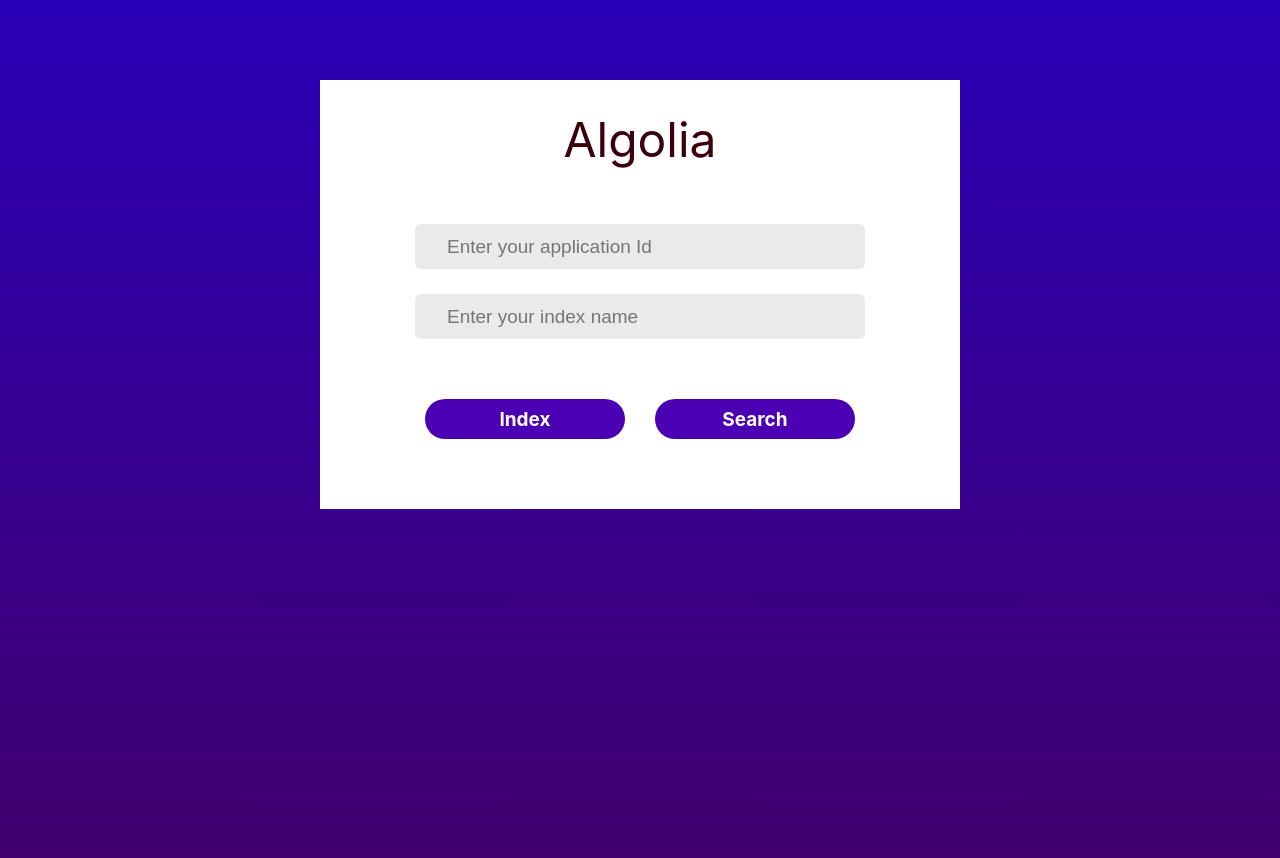
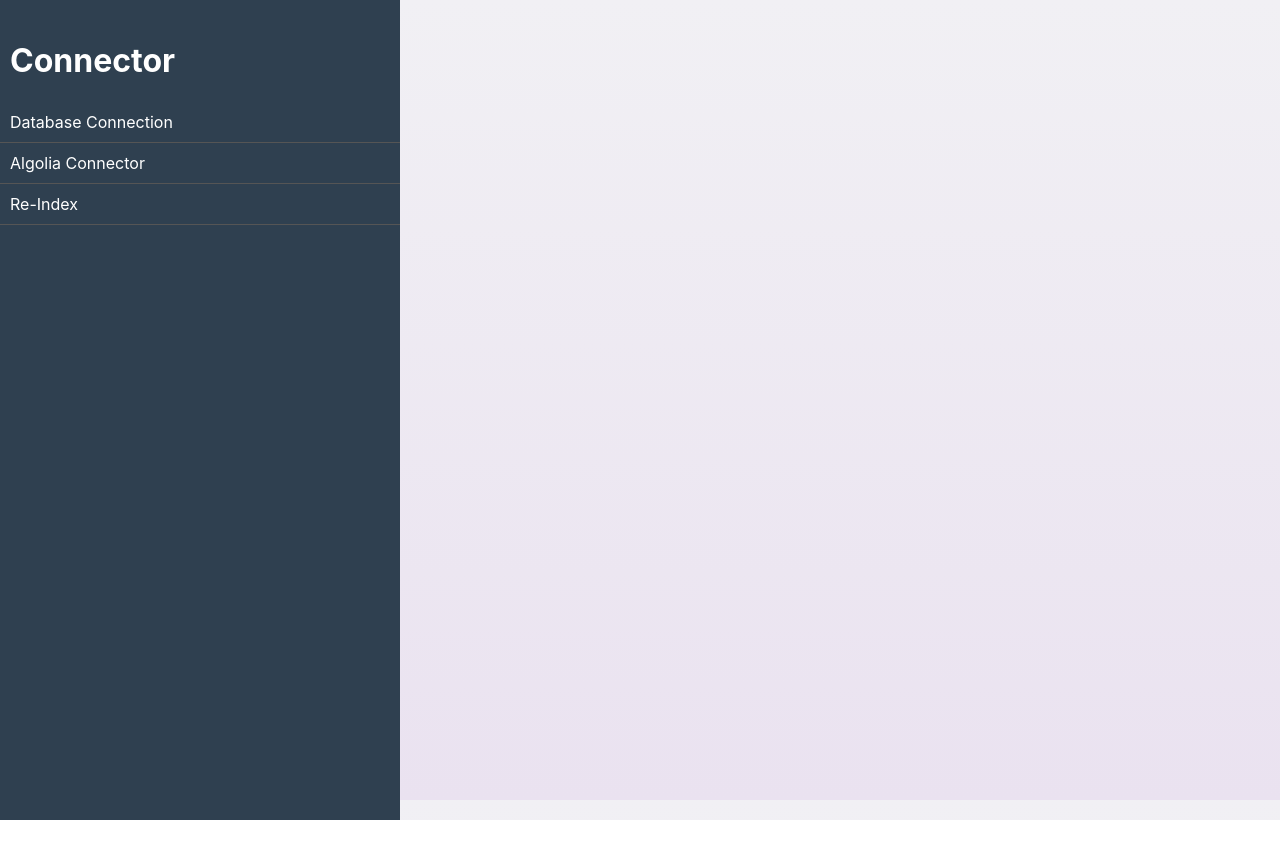
Before and after one commit to minna1996/algolia-ui, a React (Create React App) app: page / in a window 1280 px wide. Shown: the top 858 px of the page. After the commit the page ends 820 px from the top, so only its background shows below. Built offline with nearby package versions, Linux system fonts and the light colour scheme.

Commit message:
Design changed

```diff
--- a/package.json
+++ b/package.json
@@ -9,11 +9,11 @@
     "axios": "^1.6.0",
     "react": "^18.2.0",
     "react-dom": "^18.2.0",
+    "react-router-dom": "^6.18.0",
     "react-scripts": "5.0.1",
     "web-vitals": "^2.1.4"
   },
   "proxy": "http://localhost:8080",
-
   "scripts": {
     "start": "react-scripts start",
     "build": "react-scripts build",
--- a/src/App.css
+++ b/src/App.css
@@ -1,38 +1,4 @@
-.App {
-  text-align: center;
+body{
+  margin: 0;
+  padding: 0;
 }
-
-.App-logo {
-  height: 40vmin;
-  pointer-events: none;
-}
-
-@media (prefers-reduced-motion: no-preference) {
-  .App-logo {
-    animation: App-logo-spin infinite 20s linear;
-  }
-}
-
-.App-header {
-  background-color: #282c34;
-  min-height: 100vh;
-  display: flex;
-  flex-direction: column;
-  align-items: center;
-  justify-content: center;
-  font-size: calc(10px + 2vmin);
-  color: white;
-}
-
-.App-link {
-  color: #61dafb;
-}
-
-@keyframes App-logo-spin {
-  from {
-    transform: rotate(0deg);
-  }
-  to {
-    transform: rotate(360deg);
-  }
-}
--- a/src/App.js
+++ b/src/App.js
@@ -1,9 +1,11 @@
+import React from 'react';
 import './App.css';
-import AlgoliaSetUp from './Components/AlgoliaSetUp'
+import Dashboard from './Components/Dashboard/Dashboard';
+
 function App() {
   return (
-    <div>
-     <AlgoliaSetUp />
+    <div className="App">
+      <Dashboard />
     </div>
   );
 }
--- a/src/Components/AlgoliaSetUp.jsx
+++ b/src/Components/AlgoliaDashBoard/AlgoliaSetUp.jsx
@@ -1,12 +1,12 @@
 import React, { useState } from "react";
-import './AlgoliaSetUp.css';
-import { addIndexToApi } from '../api/AlgoliaConfiguration.js';
+import { addIndexToApi } from '../../api/AlgoliaConfiguration.js';
+import '../CSS/Common.css'
 
 const AlgoliaSetUp = () => {
     const [applicationId, setApplicationId] = useState('');
     const [indexName, setIndexName] = useState('');
     const [loading, setLoading] = useState(false);
-
+console.log("hhhh")
 
     const addIndicesToIndicesArray = () => {
         if (!applicationId || !indexName) {
@@ -32,7 +32,7 @@
     return (
         <div className='container'>
             <div className="header">
-                <div className="text">Algolia</div>
+                <div className="text">Create your Index</div>
             </div>
             <div className="inputs">
                 <div className="input">
@@ -56,7 +56,7 @@
             </div>
             <div className="submit-container">
                 <div className="submit" onClick={addIndicesToIndicesArray}>Index</div>
-                <div className="submit">Search</div>
+                {/* <div className="submit">Search</div> */}
             </div>
             {loading && (
                 <div className="loader-container">
--- a/src/Components/AlgoliaSetUp.css
+++ b/src/Components/CSS/Common.css
@@ -1,8 +1,6 @@
 .container{
     display: flex;
     flex-direction: column;
-    margin: auto;
-    margin-top: 80px;
     background: #fff;
     padding-bottom: 10px;
     width: 40rem;
@@ -19,8 +17,8 @@
 
 .text{
     color: #3c000d;
-    font-size: 48px;
-    font-weight: 9px;
+    font-size: 2rem;
+    font-weight: 5rem;
 }
 
 .inputs{
@@ -76,7 +74,7 @@
     width: 200px;
     height: 40px;
     color: #fff;
-    background: #4c00b4;
+    background: #2F4050;
     border-radius: 50px;
     font-size: 19px;
     font-weight: 700;
--- /dev/null
+++ b/src/Components/DBConnector/DBConnectionForm.jsx
@@ -0,0 +1,32 @@
+import React, { useState } from 'react';
+import '../CSS/Common.css'
+
+const DBConnectionForm = () => {
+    const [loading, setLoading] = useState(false);
+    return (
+        <div className='container'>
+            <div className="header">
+                <div className="text">Database Connection</div>
+            </div>
+            <div className="inputs">
+                <div className="input">
+                    <input
+                        type="text"
+                        placeholder="Enter your connection url"
+                        required
+                    />
+                </div>
+            </div>
+            <div className="submit-container">
+                <div className="submit" >Save</div>
+            </div>
+            {loading && (
+                <div className="loader-container">
+                    <div className="loader"></div>
+                </div>
+            )}
+        </div>
+    );
+}
+
+export default DBConnectionForm;
--- /dev/null
+++ b/src/Components/Dashboard/Content.js
@@ -0,0 +1,30 @@
+// Content.js
+import React from 'react';
+import './Dashboard.css';
+import AlgoliaSetup from '../AlgoliaDashBoard/AlgoliaSetUp';
+import DBConnector from '../DBConnector/DBConnectionForm';
+
+const Content = ({ activeSection }) => {
+  return (
+    <div className="content">
+      {activeSection === 'Database Connection' && (
+        <div className='data-center'>
+          <DBConnector/>
+        </div>
+      )}
+      {activeSection === 'Algolia Connector' && (
+        <div>
+          <AlgoliaSetup/>
+        </div>
+      )}
+      {activeSection === 'Re-Index' && (
+        <div>
+          <h2>Re-Index</h2>
+          {/* Content for the 'Re-Index' section */}
+        </div>
+      )}
+    </div>
+  );
+};
+
+export default Content;
--- /dev/null
+++ b/src/Components/Dashboard/Dashboard.css
@@ -0,0 +1,14 @@
+.dashboard {
+    display: flex;
+    align-items: stretch;
+  }
+
+  .content {
+    flex: 3;
+    padding-top: 5rem;
+    padding-left: 2rem;
+  }
+
+  .data-center{
+    align-items: center;
+  }
--- /dev/null
+++ b/src/Components/Dashboard/Dashboard.js
@@ -0,0 +1,27 @@
+import React, { Component } from 'react';
+import Sidebar from '../SideBar/Sidebar';
+import Content from './Content';
+
+class Dashboard extends Component {
+  constructor() {
+    super();
+    this.state = {
+      activeSection: null,
+    };
+  }
+
+  handleSectionClick = (section) => {
+    this.setState({ activeSection: section });
+  };
+
+  render() {
+    return (
+      <div className="dashboard">
+        <Sidebar onSectionClick={this.handleSectionClick} />
+        <Content activeSection={this.state.activeSection} />
+      </div>
+    );
+  }
+}
+
+export default Dashboard;
--- /dev/null
+++ b/src/Components/SideBar/Sidebar.css
@@ -0,0 +1,20 @@
+.sidebar {
+    height: 100vh;
+    width: 50vh;
+    background-color: #2F4050;
+    color: #fff;
+    padding-top: 20px;
+  }
+
+  .section {
+    cursor: pointer;
+    padding: 10px;
+    border-bottom: 1px solid #555;
+    &:hover {
+      background: #444;
+    }
+  }
+
+  .heading{
+    margin-left: 10px;
+  }
--- /dev/null
+++ b/src/Components/SideBar/Sidebar.js
@@ -0,0 +1,22 @@
+// Sidebar.js
+import React from 'react';
+import './Sidebar.css'
+
+const Sidebar = ({ onSectionClick }) => {
+  return (
+    <div className="sidebar">
+      <h1 className="heading"> Connector </h1>
+      <div className="section" onClick={() => onSectionClick('Database Connection')}>
+        Database Connection
+      </div>
+      <div className="section" onClick={() => onSectionClick('Algolia Connector')}>
+        Algolia Connector
+      </div>
+      <div className="section" onClick={() => onSectionClick('Re-Index')}>
+        Re-Index
+      </div>
+    </div>
+  );
+};
+
+export default Sidebar;
--- a/src/index.css
+++ b/src/index.css
@@ -5,8 +5,8 @@
     sans-serif;
   -webkit-font-smoothing: antialiased;
   -moz-osx-font-smoothing: grayscale;
-  height:100vh;
-  background: linear-gradient(#2A00B7,#42006C);
+   height:100vh;
+  background: linear-gradient(#f1f0f4,#eae2f0);
 }
 
 code {
```
Also changed, not shown: 2 other files (tests, documents, lock files or other folders).
